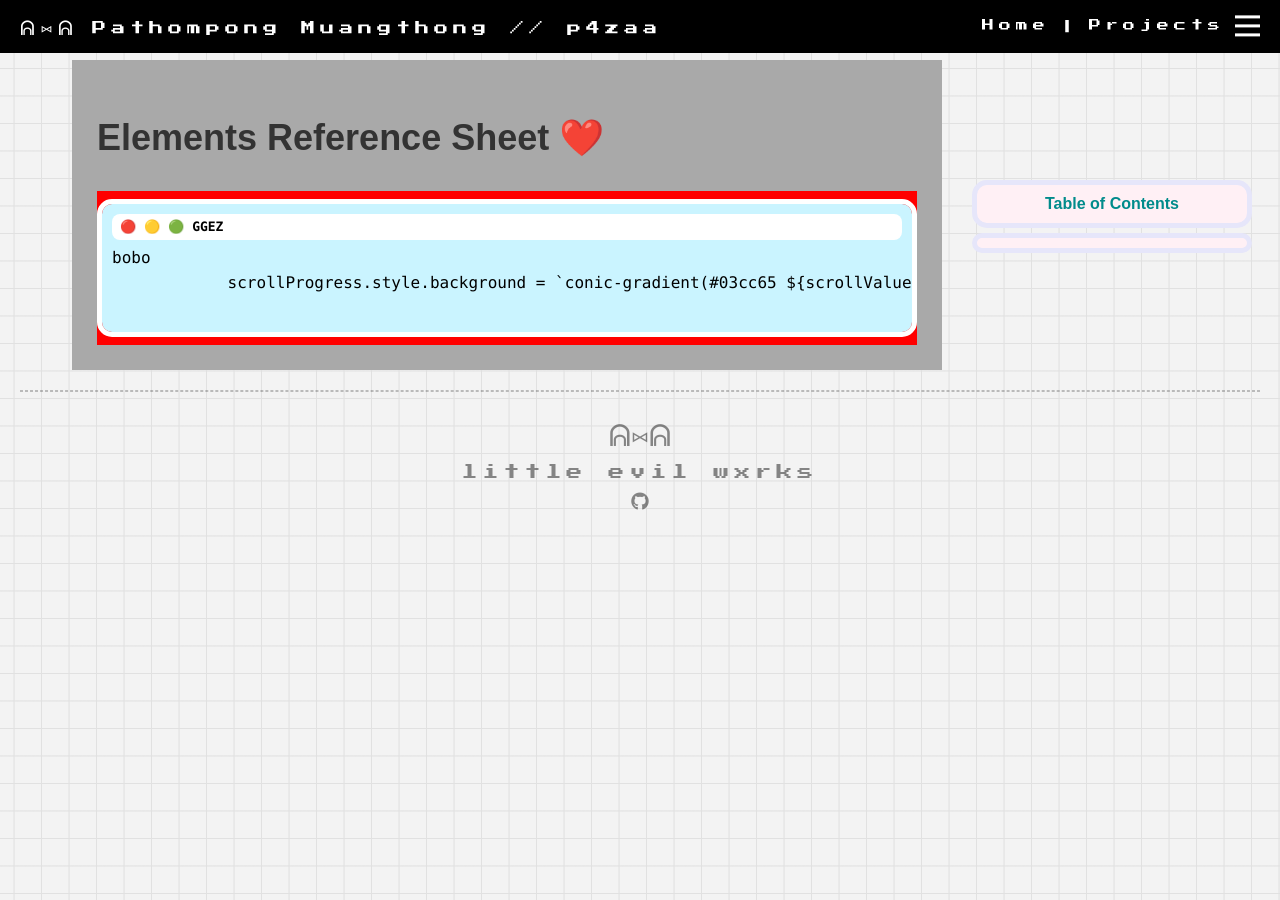
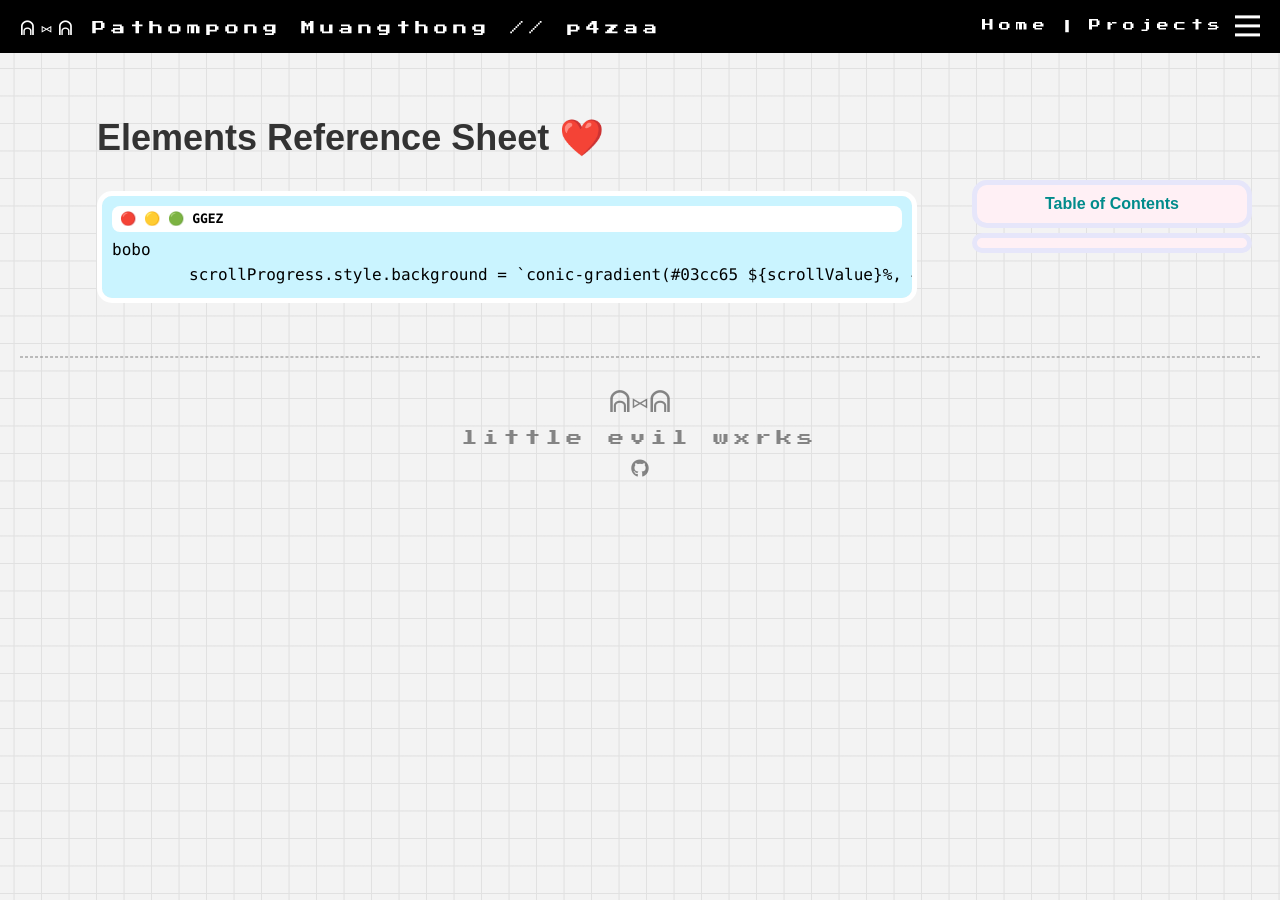
Before and after one commit to p4zaa/p4zaa.github.io, a Jekyll site: the page built from pages/test.html, in a window 1280 px wide. Built offline with Jekyll 4.4.1, drawn with Linux system fonts in a browser that asks for light colours.

Commit message:
overflow: hidden; in .main-content-block

```diff
--- a/css/page_style.css
+++ b/css/page_style.css
@@ -45,7 +45,7 @@
     /*padding-left: 2%;
     padding-right: 2%;*/
     padding: 25px;
-    overflow: auto;
+    overflow: hidden;
     /*overflow-clip-margin: 100vw;*/
 
     width: auto;
@@ -54,7 +54,7 @@
     text-wrap: pretty;
     overflow-wrap: break-word;
 
-    background-color: darkgrey;
+    /*background-color: darkgrey;*/
 }
 
 /*.sub-content-block {
--- a/pages/test.html
+++ b/pages/test.html
@@ -5,8 +5,6 @@
 ---
 <h1 class="no_toc">Elements Reference Sheet ❤️</h1>
 
-<div style="overflow: auto; background-color: red; width: 100%;">
-    <div class="codeblock pad blue" lang="GGEZ">bobo
-            scrollProgress.style.background = `conic-gradient(#03cc65 ${scrollValue}%, #d7d7d7 ${scrollValue}%)`;
-    </div>
+<div class="codeblock pad blue" lang="GGEZ">bobo
+        scrollProgress.style.background = `conic-gradient(#03cc65 ${scrollValue}%, #d7d7d7 ${scrollValue}%)`;
 </div>
```
